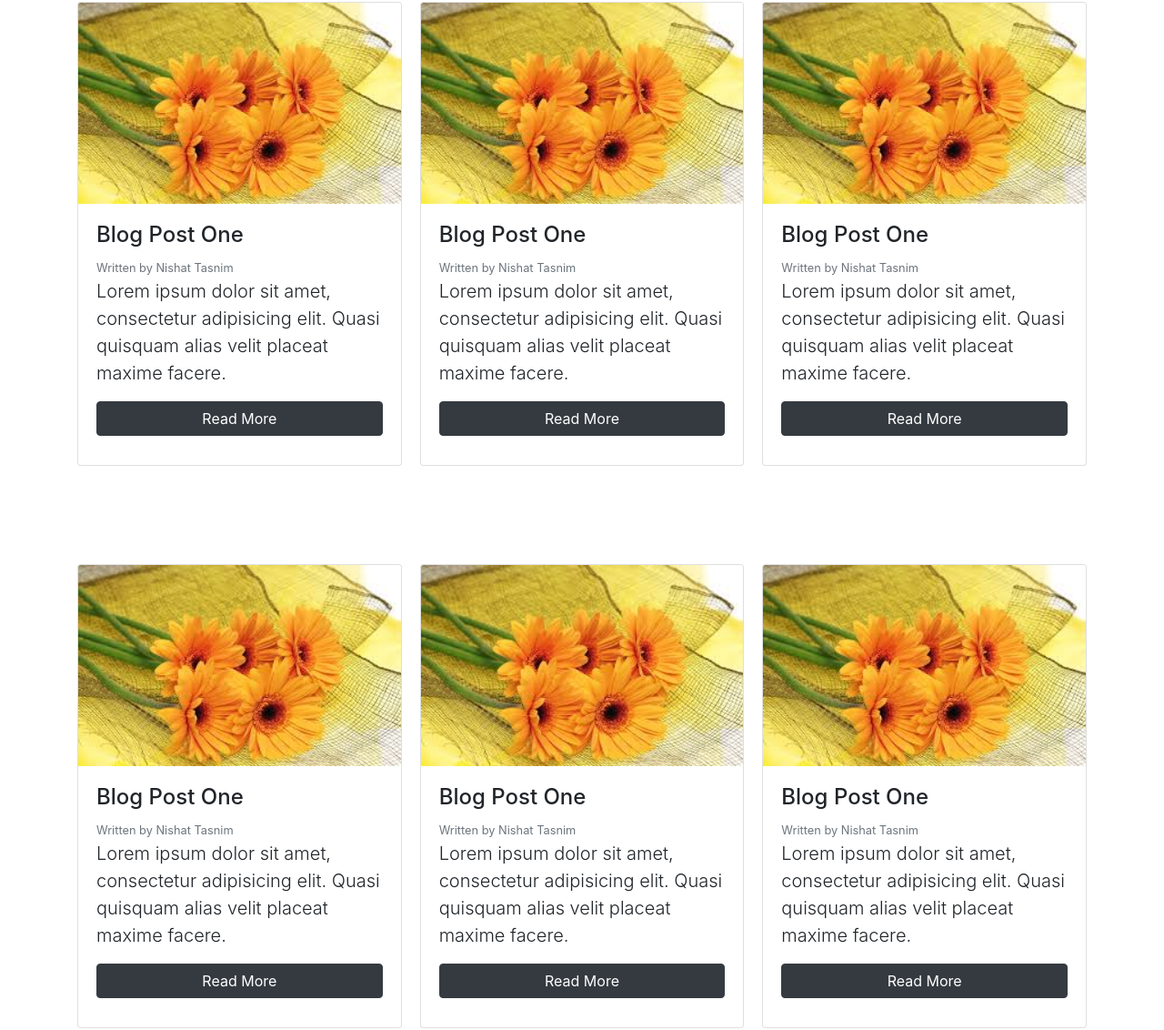
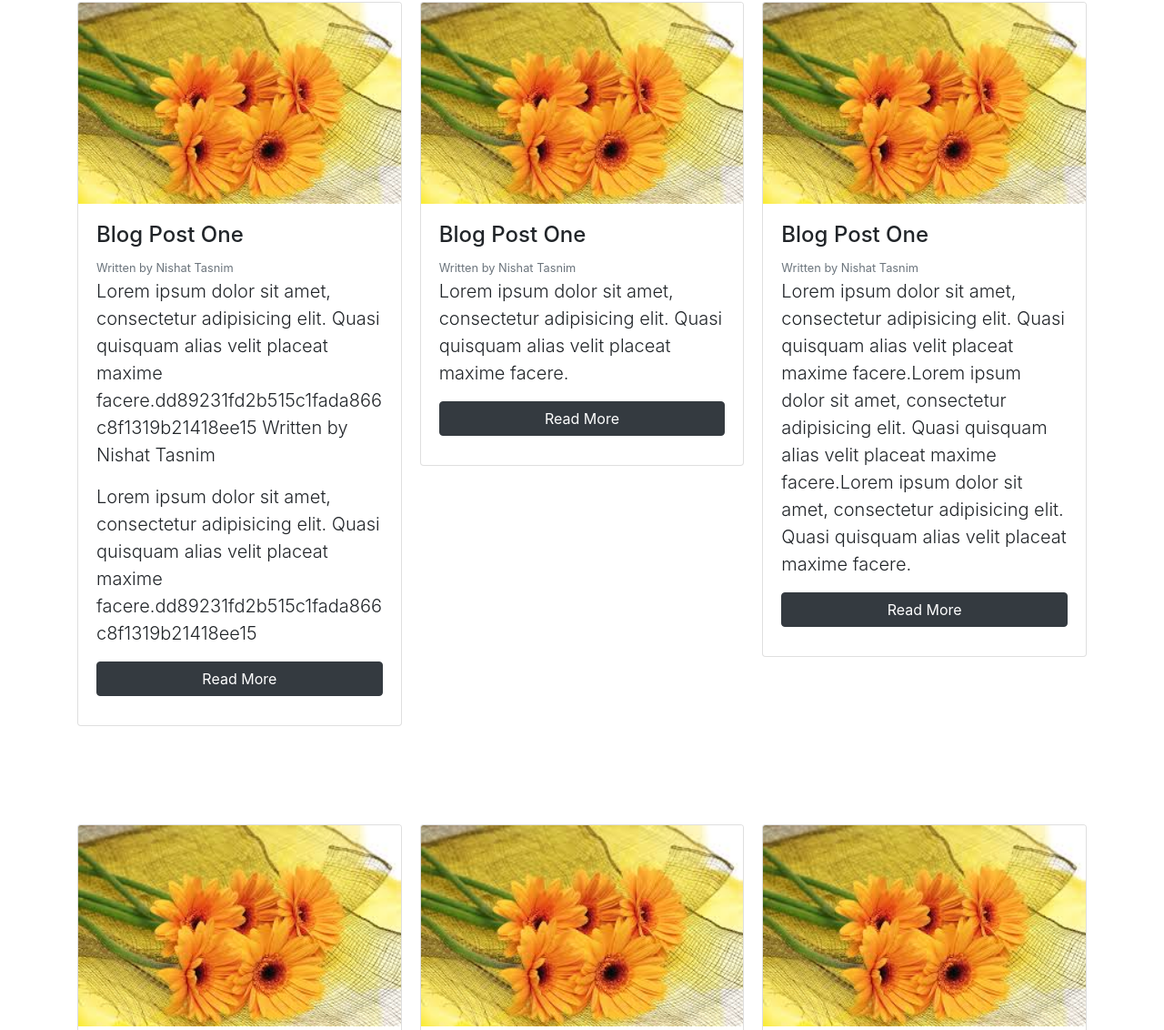
Before and after one commit to nishattasnim337/bootstrep_p1, a plain HTML site: page blog.html in a window 1280 px wide. Shown: the part 352-1484 px from the top of the page at 91% size. Drawn offline with Linux system fonts and the light colour scheme.

Commit message:
added_some _new_line

```diff
--- a/blog.html
+++ b/blog.html
@@ -65,7 +65,8 @@
               <div class="card-title">
                 <h4>Blog Post One</h4>
                 <small class="text-muted">Written by Nishat Tasnim</small>
-                <p class="lead">Lorem ipsum dolor sit amet, consectetur adipisicing elit. Quasi quisquam alias velit placeat maxime facere.</p>
+                <p class="lead">Lorem ipsum dolor sit amet, consectetur adipisicing elit. Quasi quisquam alias velit placeat maxime facere.dd89231fd2b515c1fada866c8f1319b21418ee15 Written by Nishat Tasnim</small>
+                <p class="lead">Lorem ipsum dolor sit amet, consectetur adipisicing elit. Quasi quisquam alias velit placeat maxime facere.dd89231fd2b515c1fada866c8f1319b21418ee15</p>
                 <a href="#" class="btn btn-dark btn-block">Read More</a>
               </div>
             </div>
@@ -91,7 +92,7 @@
               <div class="card-title">
                 <h4>Blog Post One</h4>
                 <small class="text-muted">Written by Nishat Tasnim</small>
-                <p class="lead">Lorem ipsum dolor sit amet, consectetur adipisicing elit. Quasi quisquam alias velit placeat maxime facere.</p>
+                <p class="lead">Lorem ipsum dolor sit amet, consectetur adipisicing elit. Quasi quisquam alias velit placeat maxime facere.Lorem ipsum dolor sit amet, consectetur adipisicing elit. Quasi quisquam alias velit placeat maxime facere.Lorem ipsum dolor sit amet, consectetur adipisicing elit. Quasi quisquam alias velit placeat maxime facere.</p>
                 <a href="#" class="btn btn-dark btn-block">Read More</a>
               </div>
             </div>
@@ -105,8 +106,7 @@
             <div class="card-body">
               <div class="card-title">
                 <h4>Blog Post One</h4>
-                <small class="text-muted">Written by Nishat Tasnim</small>
-                <p class="lead">Lorem ipsum dolor sit amet, consectetur adipisicing elit. Quasi quisquam alias velit placeat maxime facere.</p>
+                <small class="text-muted"> consectetur adipisicing elit. Quasi quisquam alias velit placeat maxime facere.</p>
                 <a href="#" class="btn btn-dark btn-block">Read More</a>
               </div>
             </div>
```
